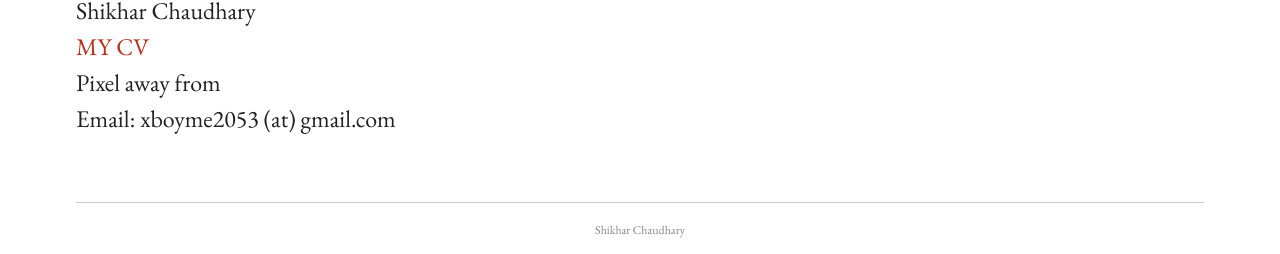
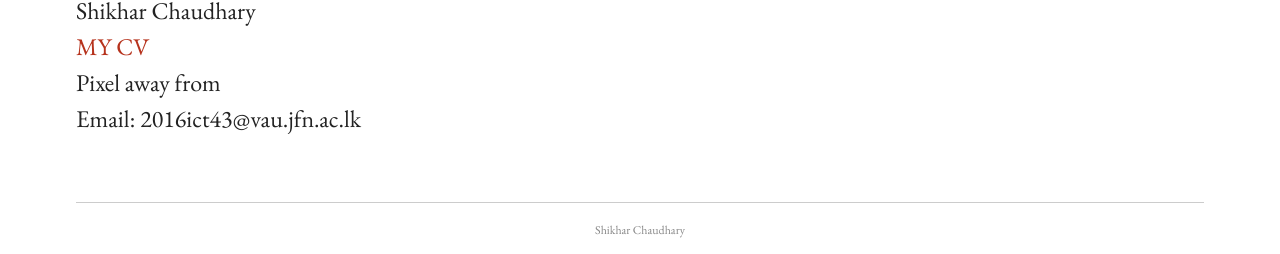
Before and after one commit to shikharchy/shikharchy.github.io, a Jekyll site: the page built from index.md, in a window 1280 px wide. Shown: the part 1090-1344 px from the top of the page. Built offline with Jekyll 4.4.1, drawn with Linux system fonts in a browser that asks for light colours.

Commit message:
Update index.md

```diff
--- a/index.md
+++ b/index.md
@@ -31,10 +31,10 @@ Stay Tuned. More updates are coming pretty soon. :)
 Shikhar Chaudhary <br />
 [MY CV] <br/>
 Pixel away from <br />
-Email: xboyme2053 (at) gmail.com
+Email: 2016ict43@vau.jfn.ac.lk
 
 
 [University of Vavuniya,Srilanka]: https://www.vau.ac.lk/
-[MY CV]:https://github.com/shikharchy/shikharchy.github.io/blob/main/Shikhar.pdf/
+[MY CV]:https://github.com/shikharchy/shikharchy.github.io/blob/main/Shikhar(2)(1).pdf/
 [Ministry of Education,Srilanka]:https://www.mohe.gov.lk/index.php?lang=en
 [Ministry of Education,Science and Technology,Nepal]:https://moe.gov.np/
```
